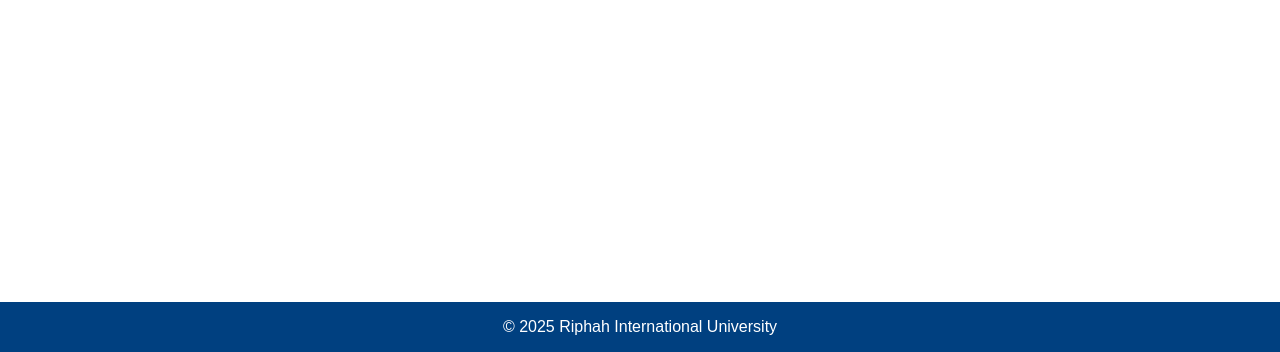
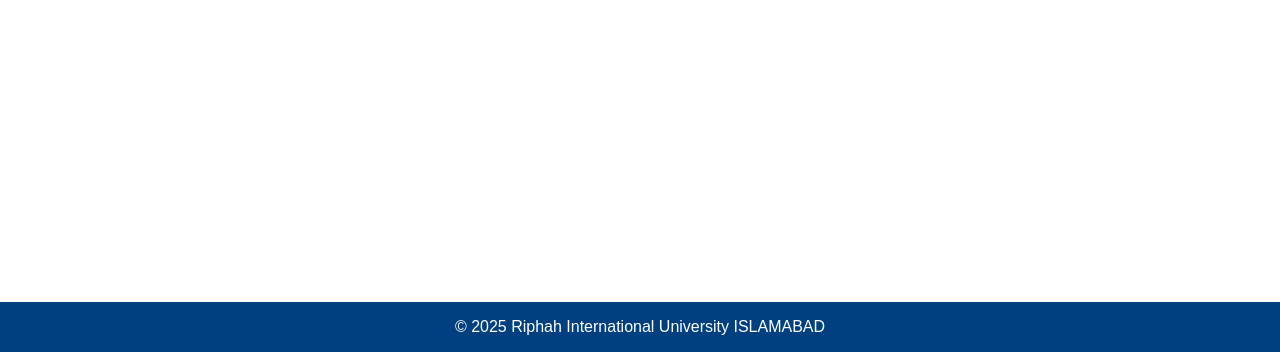
Before and after one commit to riphah012/devops, a plain HTML site: page index.html in a window 1280 px wide. Shown: the part 448-800 px from the top of the page. Drawn offline with Linux system fonts and the light colour scheme.

Commit message:
Update index.html

```diff
--- a/index.html
+++ b/index.html
@@ -53,7 +53,7 @@
   </main>
 
   <footer>
-    &copy; 2025 Riphah International University
+    &copy; 2025 Riphah International University ISLAMABAD
   </footer>
 </body>
 </html>
```
